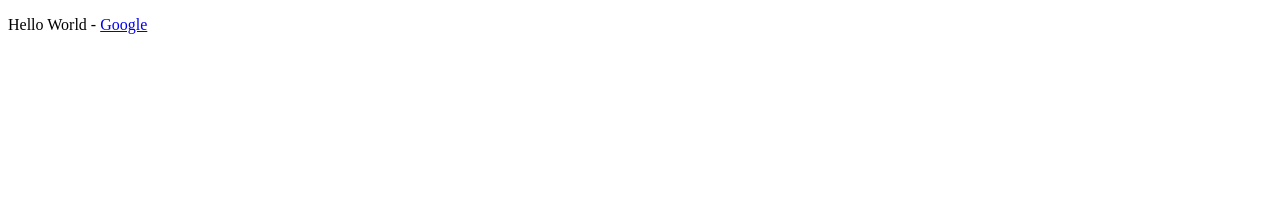
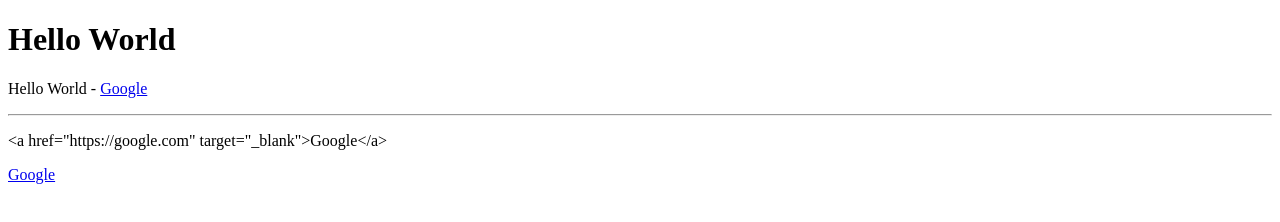
Before and after one commit to Bruno824/Estudando-Vue.js, a plain HTML site: page Vue-e-DOM/index.html in a window 1280 px wide. Drawn offline with Linux system fonts and the light colour scheme.

Commit message:
Vue.js printa o html puro e usei o v-html para arrumar

```diff
--- a/Vue-e-DOM/app.js
+++ b/Vue-e-DOM/app.js
@@ -2,7 +2,8 @@ new Vue ({
   el: '#app',
   data: {
     title: 'Hello World',
-    link: 'https://google.com'
+    link: 'https://google.com',
+    finishedLink: '<a href="https://google.com" target="_blank">Google</a>'
   },
   methods: {
     sayHello: function () {
--- a/Vue-e-DOM/index.html
+++ b/Vue-e-DOM/index.html
@@ -9,7 +9,14 @@
 </head>
 <body>
   <div id="app">
+    <h1 v-once>{{ title }}</h1>
     <p>{{ sayHello() }} - <a v-bind:href="link" target="_blank">Google</a></p>
+    <hr>
+
+    <!-- Mostra o HTML puro -->
+    <p>{{ finishedLink }}</p>
+
+    <p v-html="finishedLink"></p>
   </div>
   <script src="app.js"></script>
 </body>
```
